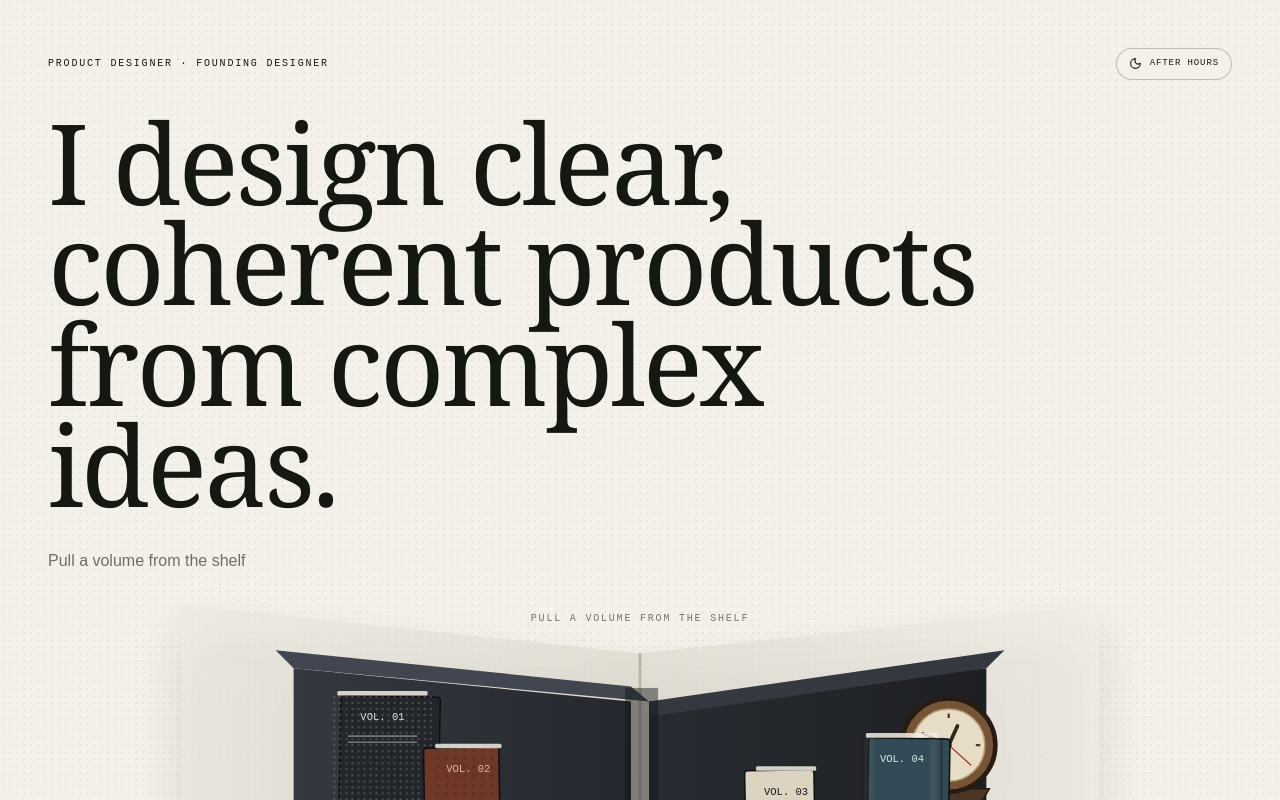
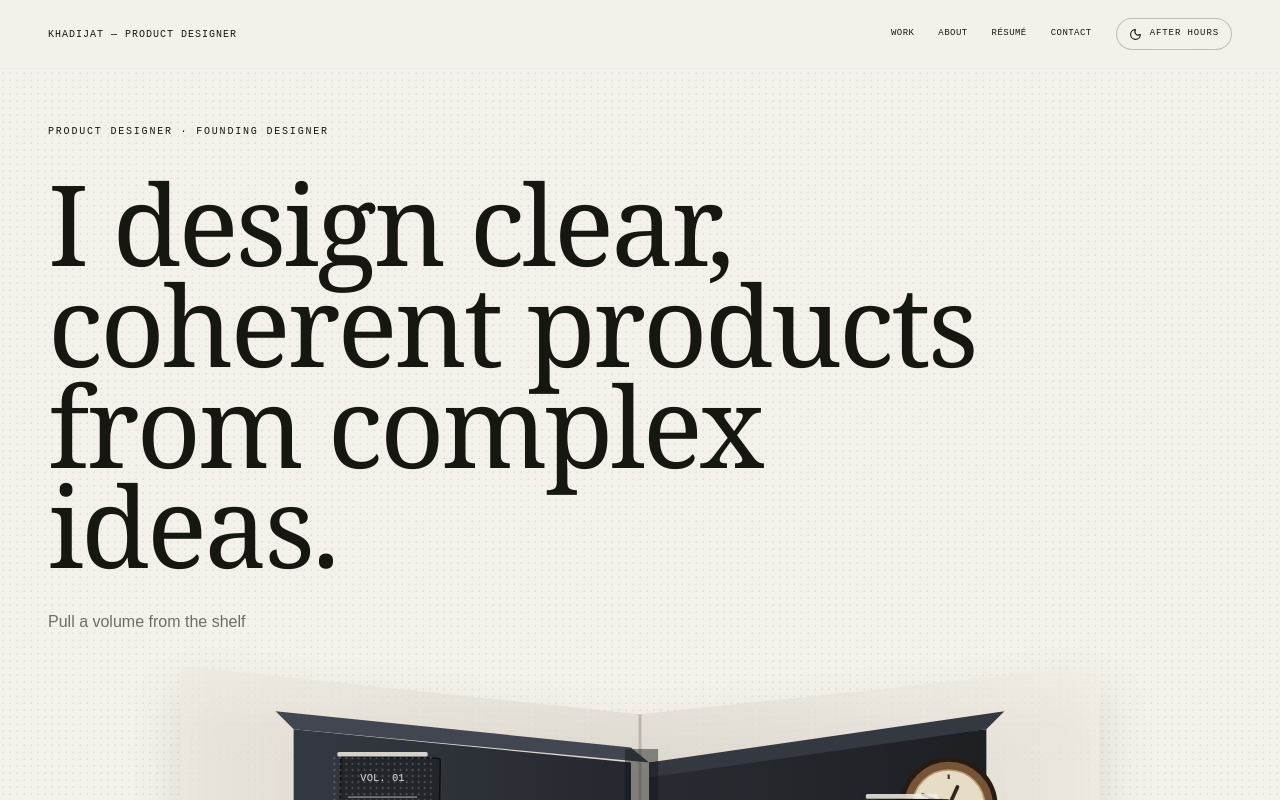
Before and after one commit to khadijatbakare/product-design-portfolio, a Next.js app: page / in a window 1280 px wide. Shown: the top 800 px of the page. Built offline with nearby package versions, Linux system fonts and the light colour scheme.

Commit message:
Refine portfolio navigation and reading layouts

```diff
--- a/app/globals.css
+++ b/app/globals.css
@@ -113,3 +113,8 @@ html[data-theme="dark"] .theme-checkout {
     transition-duration: 0.01ms !important;
   }
 }
+@media (min-width: 768px) and (max-height: 800px) {
+  .uno-mapping {
+    display: none;
+  }
+}
--- a/app/page.tsx
+++ b/app/page.tsx
@@ -2,7 +2,7 @@
 import { useCallback, useEffect, useState } from "react";
 import { AnimatePresence } from "framer-motion";
 import { BookPreloader } from "@/components/preloader/BookPreloader";
-import { ThemeToggle } from "@/components/chrome/ThemeToggle";
+import { SiteHeader } from "@/components/chrome/SiteHeader";
 import { CornerBookshelf } from "@/components/shelf/CornerBookshelf";
 import { ShelfCurioModal } from "@/components/shelf/ShelfCurioModal";
 import { BookSpreadModal } from "@/components/modal/BookSpreadModal";
@@ -79,13 +79,11 @@ export default function Home() {
           <BookPreloader key="preloader" onFinish={finishLoading} />
         )}
       </AnimatePresence>
+      <SiteHeader onOpen={openModal} />
       <header className="mx-auto max-w-7xl px-6 pt-12 md:px-12">
-        <div className="flex items-center justify-between gap-5">
-          <span className="font-mono text-[10px] uppercase tracking-[.18em]">
-            {libraryCopy.eyebrow}
-          </span>
-          <ThemeToggle />
-        </div>
+        <span className="font-mono text-[10px] uppercase tracking-[.18em]">
+          {libraryCopy.eyebrow}
+        </span>
         <h1 className="hero-title mt-8 max-w-5xl font-serif leading-[.9] tracking-tight">
           {aboutMe.intro}
         </h1>
--- /dev/null
+++ b/components/chrome/SiteHeader.tsx
@@ -0,0 +1,45 @@
+"use client";
+
+import { ThemeToggle } from "./ThemeToggle";
+import type { ModalView } from "@/data/content";
+
+export function SiteHeader({
+  onOpen,
+}: {
+  readonly onOpen: (view: ModalView) => void;
+}) {
+  const links: readonly { label: string; view: ModalView }[] = [
+    { label: "Work", view: "work" },
+    { label: "About", view: "about" },
+    { label: "Résumé", view: "resume" },
+    { label: "Contact", view: "contact" },
+  ];
+  return (
+    <header className="sticky top-0 z-40 border-b border-current/10 bg-[color-mix(in_srgb,var(--room)_88%,transparent)] px-4 py-3 backdrop-blur-md sm:px-6 md:px-12">
+      <div className="mx-auto flex max-w-7xl items-center justify-between gap-4">
+        <button
+          type="button"
+          onClick={() => window.scrollTo({ top: 0, behavior: "smooth" })}
+          className="text-left font-mono text-[9px] uppercase tracking-widest sm:text-[10px]"
+        >
+          Khadijat — Product Designer
+        </button>
+        <div className="flex items-center gap-1 sm:gap-3">
+          <nav aria-label="Primary navigation" className="flex items-center">
+            {links.map((link) => (
+              <button
+                key={link.view}
+                type="button"
+                onClick={() => onOpen(link.view)}
+                className="min-h-11 px-2 font-mono text-[8px] uppercase tracking-wider sm:px-3 sm:text-[9px]"
+              >
+                {link.label}
+              </button>
+            ))}
+          </nav>
+          <ThemeToggle />
+        </div>
+      </div>
+    </header>
+  );
+}
--- a/components/chrome/ThemeToggle.tsx
+++ b/components/chrome/ThemeToggle.tsx
@@ -36,7 +36,9 @@ export function ThemeToggle() {
       aria-label={`Switch to ${theme === "light" ? "dark" : "light"} theme`}
     >
       {theme === "light" ? <Moon size={13} /> : <Sun size={13} />}
-      {theme === "light" ? "After hours" : "Daylight"}
+      <span className="hidden md:inline">
+        {theme === "light" ? "After hours" : "Daylight"}
+      </span>
     </button>
   );
 }
--- a/components/game/SpreadLeft.tsx
+++ b/components/game/SpreadLeft.tsx
@@ -11,7 +11,7 @@ export function SpreadLeft({
   const disabled =
     cpuTurn || (state.status !== "idle" && state.status !== "oneFlipped");
   return (
-    <main className="flex flex-col justify-center p-6 pt-20 md:p-10 md:pt-24">
+    <main className="flex min-h-0 flex-col justify-center p-6 pt-20 md:p-8 md:pt-20">
       <CardGrid
         grid={state.grid}
         disabled={disabled}
--- a/components/game/SpreadRight.tsx
+++ b/components/game/SpreadRight.tsx
@@ -132,7 +132,7 @@ export function FlipCardControl({
 }
 export function MappingTable() {
   return (
-    <section className="mt-7">
+    <section className="uno-mapping mt-5">
       <p className="font-mono text-[8px] uppercase tracking-widest">
         Light ↔ Dark
       </p>
@@ -185,11 +185,11 @@ export function SpreadRight({
   }) => void;
 }) {
   return (
-    <aside className="flex flex-col bg-black/[.035] p-8 pt-20 md:p-10 md:pt-24">
+    <aside className="flex min-h-0 flex-col overflow-y-auto bg-black/[.035] p-8 pt-20 md:p-7 md:pt-16">
       <p className="font-mono text-[9px] uppercase tracking-[.2em]">
         Game index / seeded {state.grid.seed}
       </p>
-      <h2 id="uno-title" className="mt-5 font-serif text-5xl leading-none">
+      <h2 id="uno-title" className="mt-3 font-serif text-4xl leading-none">
         UNO Flip
         <br />
         <em>Match.</em>
@@ -203,7 +203,7 @@ export function SpreadRight({
           }
         />
       )}
-      <dl className="mt-6 grid grid-cols-3 gap-3 border-y border-black/15 py-5">
+      <dl className="mt-4 grid grid-cols-3 gap-3 border-y border-black/15 py-3">
         <div>
           <dt className="font-mono text-[8px] uppercase">Moves</dt>
           <dd className="font-serif text-3xl">{state.moves}</dd>
--- a/components/game/UnoFlipModal.tsx
+++ b/components/game/UnoFlipModal.tsx
@@ -182,7 +182,7 @@ export function UnoFlipModal({
         >
           <motion.section
             ref={modalRef}
-            className="open-book relative grid h-[100dvh] max-h-[100dvh] w-full max-w-6xl grid-cols-1 overflow-y-auto bg-[#FAF8F4] shadow-2xl sm:h-auto sm:max-h-[92vh] sm:min-h-[650px] sm:rounded-md md:grid-cols-[1.25fr_.75fr]"
+            className="open-book relative grid h-[100dvh] max-h-[100dvh] w-full max-w-6xl grid-cols-1 overflow-y-auto bg-[#FAF8F4] shadow-2xl sm:rounded-md md:h-[85vh] md:max-h-[85vh] md:grid-cols-[1.25fr_.75fr] md:overflow-hidden"
             initial={{ scale: 0.9, y: 24 }}
             animate={{ scale: 1, y: 0 }}
             exit={{ scale: 0.94, y: 20 }}
--- a/components/modal/BookSpreadModal.tsx
+++ b/components/modal/BookSpreadModal.tsx
@@ -127,7 +127,7 @@ function WorkIndex({
 
 function WorkArgument({ project }: { readonly project: Project }) {
   return (
-    <div className="p-8 pt-20 md:p-12 md:pt-24">
+    <div className="p-8 pt-20 md:py-24 md:pl-12 md:pr-16">
       <Label>
         {project.category} · {project.role} · {project.timeline}
       </Label>
@@ -223,13 +223,13 @@ function WorkEvidence({
     volumeProjects[(index - 1 + volumeProjects.length) % volumeProjects.length];
   const next = volumeProjects[(index + 1) % volumeProjects.length];
   return (
-    <div className="relative bg-white/35 p-8 pb-24 pt-20 md:p-12 md:pb-24 md:pt-24">
+    <div className="relative bg-white/35 p-8 pb-24 pt-20 md:pb-24 md:pl-16 md:pr-12 md:pt-24">
       <Label>Evidence / annotated plates</Label>
       <div className="mt-6 space-y-8">
         {project.visualAssets.map((asset) => (
           <figure key={asset.id}>
             <div
-              className="overflow-hidden border border-black/15"
+              className="overflow-hidden border border-neutral-200/80 shadow-[0_8px_24px_rgba(62,50,36,.08)]"
               style={{ background: asset.media.placeholder }}
             >
               <Image
@@ -296,10 +296,13 @@ export function BookSpreadModal({
   const dialogRef = useRef<HTMLElement>(null);
   useDialogFocus(dialogRef, onClose);
   const project = projects.find((item) => item.slug === selectedProject);
+  const isAbout = activeModal === "about";
   const volume =
     activeModal === "work"
       ? volumes.find((item) => item.contents === "work")
-      : volumes.find((item) => item.contents === activeModal);
+      : volumes.find(
+          (item) => item.contents === (isAbout ? "resume" : activeModal),
+        );
   return (
     <motion.div
       className="fixed inset-0 z-50 grid place-items-center bg-black/70 p-0 backdrop-blur-md sm:p-4"
@@ -387,7 +390,7 @@ export function BookSpreadModal({
           <>
             <div className="p-10 pt-20 md:p-16 md:pt-24">
               <Label>
-                {activeModal === "resume"
+                {activeModal === "resume" || isAbout
                   ? aboutMe.kicker
                   : `${activeModal} / Library volume`}
               </Label>
@@ -395,7 +398,7 @@ export function BookSpreadModal({
                 id="modal-title"
                 className="mt-10 font-serif text-5xl leading-none md:text-7xl"
               >
-                {activeModal === "resume"
+                {activeModal === "resume" || isAbout
                   ? aboutMe.headline.map((line) => (
                       <span
                         key={line}
@@ -409,12 +412,12 @@ export function BookSpreadModal({
               </h2>
               {volume && (
                 <p className="mt-8 max-w-md text-lg leading-8 text-black/65">
-                  {activeModal === "resume"
+                  {activeModal === "resume" || isAbout
                     ? aboutMe.intro
                     : volume.description}
                 </p>
               )}
-              {activeModal === "resume" && (
+              {isAbout && (
                 <div className="mt-10 space-y-5 text-base leading-7">
                   {aboutMe.story.map((paragraph) => (
                     <p key={paragraph}>{paragraph}</p>
@@ -509,6 +512,30 @@ export function BookSpreadModal({
                       </p>
                     </div>
                   )}
+                </div>
+              )}
+              {isAbout && (
+                <div className="space-y-8">
+                  <div>
+                    <Label>Working principles</Label>
+                    <h3 className="mt-3 font-serif text-4xl">
+                      How I approach the work.
+                    </h3>
+                  </div>
+                  {aboutMe.principles.map((principle, index) => (
+                    <article
+                      key={principle.id}
+                      className={`${index % 2 ? "rotate-1" : "-rotate-1"} border border-black/15 bg-[#fffdf8] p-6 shadow-sm`}
+                    >
+                      <Label>0{index + 1}</Label>
+                      <h3 className="mt-3 font-serif text-3xl">
+                        {principle.title}
+                      </h3>
+                      <p className="mt-3 leading-7 text-black/60">
+                        {principle.body}
+                      </p>
+                    </article>
+                  ))}
                 </div>
               )}
               {activeModal === "resume" && (
--- a/components/shelf/CornerBookshelf.tsx
+++ b/components/shelf/CornerBookshelf.tsx
@@ -126,11 +126,7 @@ export function CornerBookshelf({
                 {active.readTime} · {libraryCopy.open}
               </p>
             </motion.div>
-          ) : (
-            <p className="font-mono text-[10px] uppercase tracking-[.18em] text-stone-500">
-              {libraryCopy.instruction}
-            </p>
-          )}
+          ) : null}
         </AnimatePresence>
       </div>
       <svg
```
